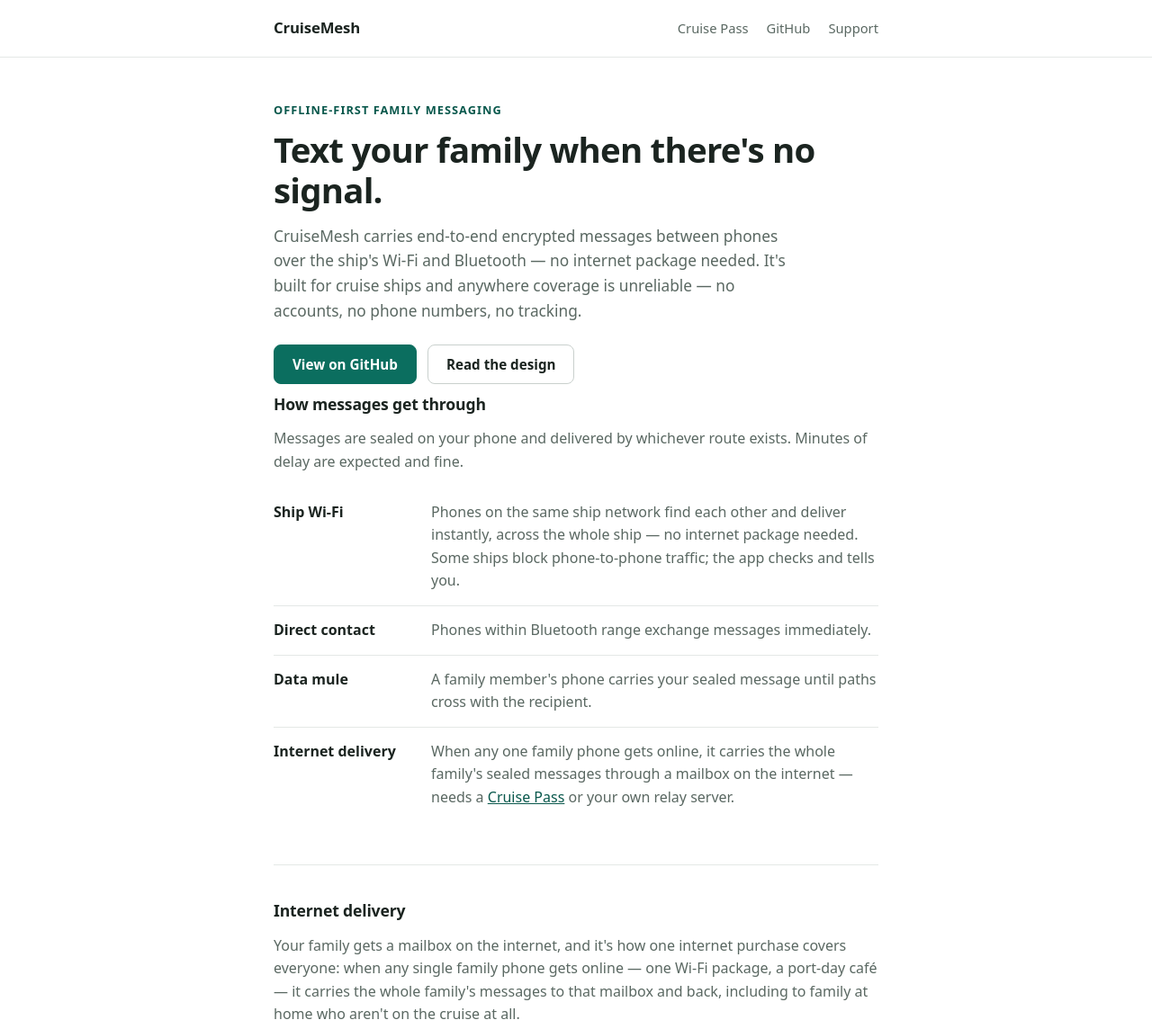
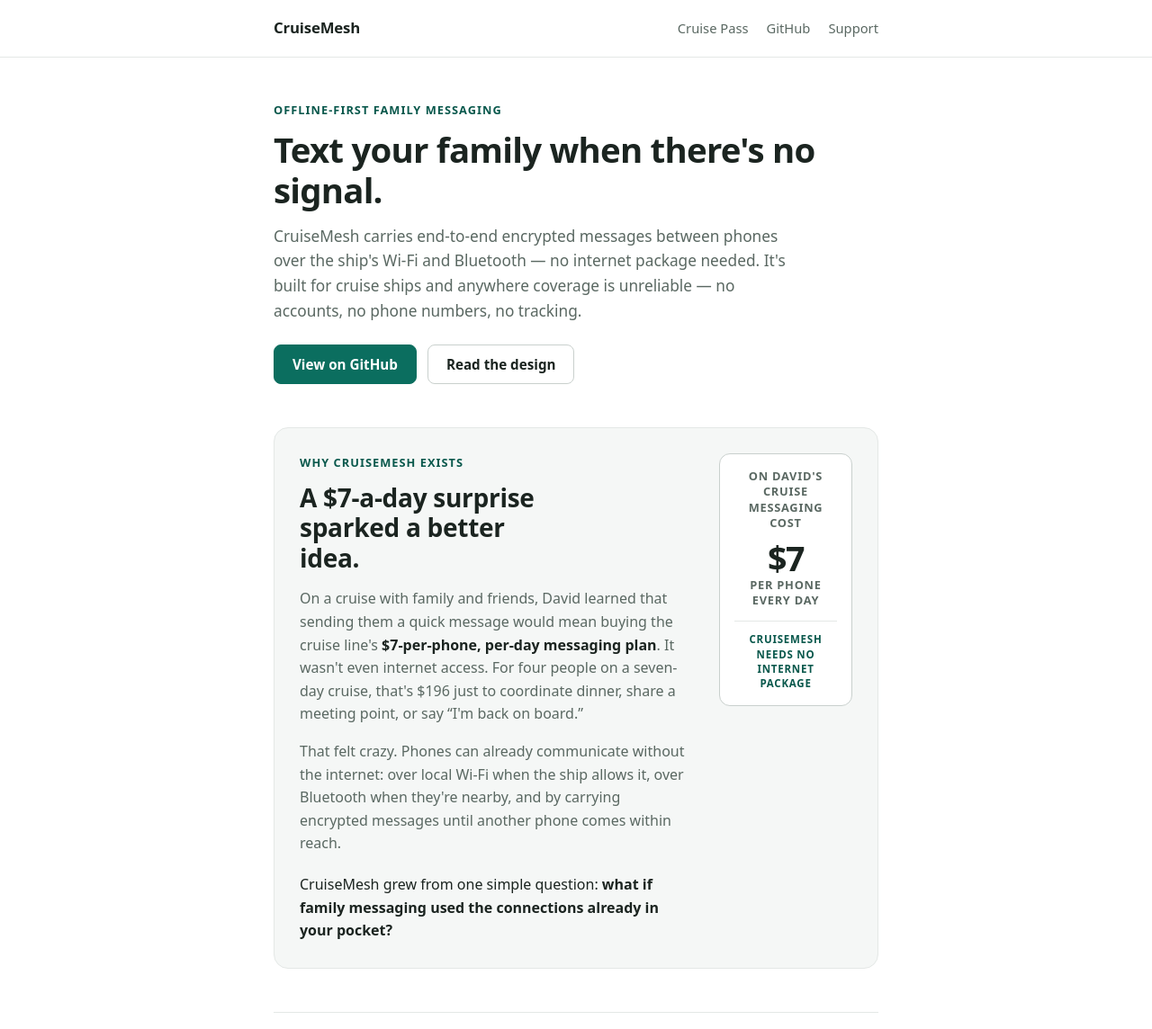
Before and after one commit to davidmjacobson/cruisemesh-web, a website: page dist/index.html in a window 1280 px wide. Shown: the top 1144 px of the page at 90% size. Drawn offline with Linux system fonts and the light colour scheme.

Commit message:
Add CruiseMesh origin story

```diff
--- a/dist/index.html
+++ b/dist/index.html
@@ -32,6 +32,22 @@
         <a class="button secondary" href="https://github.com/davidmjacobson/cruisemesh/blob/master/DESIGN.md">Read the design</a>
       </div>
     </div>
+
+    <section class="origin-story" aria-labelledby="origin-story-title">
+      <div class="story-copy">
+        <p class="eyebrow">Why CruiseMesh exists</p>
+        <h2 id="origin-story-title">A $7-a-day surprise sparked a better idea.</h2>
+        <p>On a cruise with family and friends, David learned that sending them a quick message would mean buying the cruise line's <strong>$7-per-phone, per-day messaging plan</strong>. It wasn't even internet access. For four people on a seven-day cruise, that's $196 just to coordinate dinner, share a meeting point, or say “I'm back on board.”</p>
+        <p>That felt crazy. Phones can already communicate without the internet: over local Wi-Fi when the ship allows it, over Bluetooth when they're nearby, and by carrying encrypted messages until another phone comes within reach.</p>
+        <p class="story-answer">CruiseMesh grew from one simple question: <strong>what if family messaging used the connections already in your pocket?</strong></p>
+      </div>
+      <p class="story-price" aria-label="On David's cruise, the messaging plan cost seven dollars per phone, every day. CruiseMesh needs no internet package.">
+        <span class="story-price-context">On David's cruise<br>messaging cost</span>
+        <span class="story-price-amount">$7</span>
+        <span>per phone<br>every day</span>
+        <span class="story-price-contrast">CruiseMesh needs no internet package</span>
+      </p>
+    </section>
 
     <section>
       <h2>How messages get through</h2>
--- a/dist/styles.css
+++ b/dist/styles.css
@@ -73,6 +73,64 @@ a { color: var(--accent-ink); }
 
 section { margin-top: 48px; padding-top: 36px; border-top: 1px solid var(--line); }
 section:first-of-type, .intro { margin-top: 0; padding-top: 0; border-top: 0; }
+
+/* Origin story */
+.intro + .origin-story {
+  display: grid;
+  grid-template-columns: 1fr auto;
+  gap: 32px;
+  margin-top: 48px;
+  padding: 28px;
+  border: 1px solid var(--line);
+  border-radius: 16px;
+  background: var(--soft);
+}
+.origin-story h2 {
+  max-width: 18ch;
+  margin-bottom: 16px;
+  font-size: clamp(1.35rem, 4vw, 1.75rem);
+  line-height: 1.2;
+}
+.origin-story p:last-child { margin-bottom: 0; }
+.story-answer { padding-top: 4px; color: var(--ink); }
+.story-price {
+  align-self: start;
+  width: 148px;
+  margin: 0;
+  padding: 16px;
+  border: 1px solid var(--line-strong);
+  border-radius: 12px;
+  color: var(--muted);
+  background: var(--paper);
+  font-size: 0.8rem;
+  font-weight: 600;
+  line-height: 1.35;
+  text-align: center;
+  text-transform: uppercase;
+  letter-spacing: 0.06em;
+}
+.story-price-context {
+  display: block;
+  margin-bottom: 12px;
+}
+.story-price-amount {
+  display: block;
+  margin-bottom: 2px;
+  color: var(--ink);
+  font-size: 2.35rem;
+  font-weight: 700;
+  line-height: 1;
+  letter-spacing: -0.04em;
+}
+.story-price-contrast {
+  display: block;
+  margin-top: 14px;
+  padding-top: 12px;
+  border-top: 1px solid var(--line);
+  color: var(--accent-ink);
+  font-size: 0.72rem;
+  line-height: 1.4;
+}
 
 /* Buttons */
 .actions { display: flex; flex-wrap: wrap; gap: 12px; margin: 24px 0 8px; }
@@ -179,6 +237,8 @@ code {
 @media (max-width: 560px) {
   .rows li { grid-template-columns: 1fr; gap: 2px; }
   .site-header nav { gap: 14px; }
+  .intro + .origin-story { grid-template-columns: 1fr; gap: 24px; padding: 22px; }
+  .story-price { width: 100%; }
 }
 
 @media (prefers-color-scheme: dark) {
```
